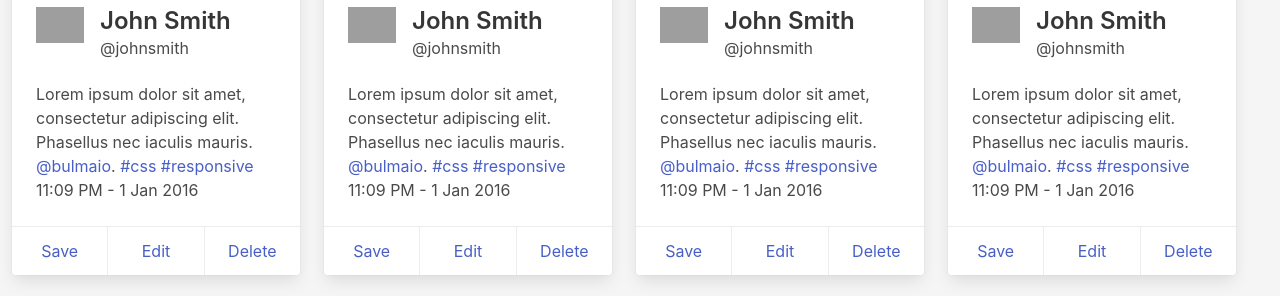
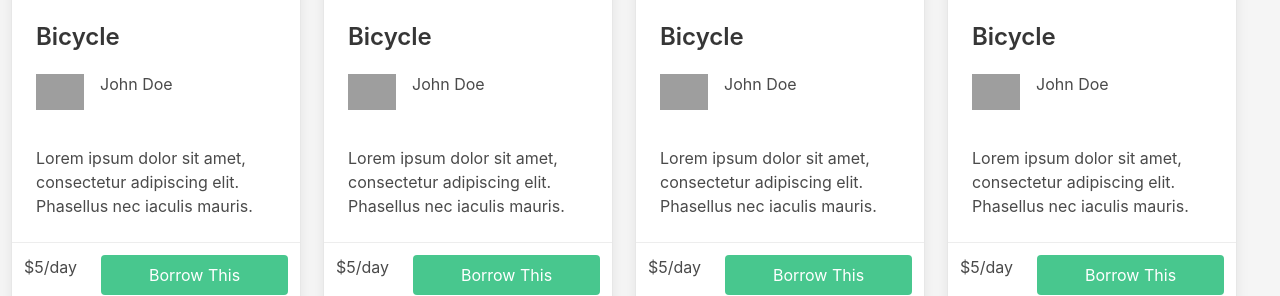
Before and after one commit to nathanjh-28/Borrow-This, a Django app: page /browse/ in a window 1280 px wide. Shown: the part 923-1219 px from the top of the page. Run offline with Django 3.2, Linux system fonts and the light colour scheme; grey boxes are pictures that could not be loaded.

Commit message:
feel like a good stopping point for the templates dashboard browse and home

```diff
--- a/rentals_app/static/css/main.css
+++ b/rentals_app/static/css/main.css
@@ -14,7 +14,35 @@ footer {
     text-align: right;
 }
 
-/* browse page layout */
+.blue-logo{
+    color: #0794D2;
+}
+
+/* main{
+    display: flex;
+    justify-content: center;
+} */
+
+.container {
+    width: 80%;
+}
+
+/* home page layout
+------------------------------------------- */
+
+/* .home-page-container {
+    display: flex;
+    justify-content: center;
+} */
+
+.welcome{
+    width: 80%;
+    display: flex;
+    justify-content: center;
+}
+
+/* browse page layout
+--------------------------------------------*/
 
 /* https://getflywheel.com/layout/flexbox-create-modern-card-design-layout/ */
 
@@ -34,7 +62,10 @@ footer {
     max-width: 22.5%;
 }
 
-/* dashboard layout */
+/* dashboard layout
+--------------------------------------------*/
+
+
 
 .profile-section, .my-things {
     display:flex;
--- a/rentals_app/templates/base.html
+++ b/rentals_app/templates/base.html
@@ -16,7 +16,7 @@
     <nav class="navbar" role="navigation" aria-label="main navigation">
         <div class="navbar-brand">
             <a class="navbar-item" href="/">
-                <h2 class="title is-3">Borrow This!</h2>
+                <h2 class="title is-3">Borrow This<span class="blue-logo">!</span></h2>
             </a>
         </div>
 
--- a/rentals_app/templates/browse.html
+++ b/rentals_app/templates/browse.html
@@ -2,8 +2,9 @@
 
 
 {% block content %}
+
 <section>
-    <h3 class="subtitle is-3">
+    <h3 class="subtitle is-3 mx-3">
         You are currently looking <span class="has-text-weight-bold">CAMERA GEAR</span>  in  <span class="has-text-weight-bold"> LOS ANGELES </span>
     </h3>
 </section>
@@ -14,34 +15,31 @@
     <div class="card br-rental-item mx-3 my-3">
         <div class="card-image">
             <figure class="image is-4by3">
-                <img src="https://bulma.io/images/placeholders/1280x960.png" alt="Placeholder image">
+                <img src="https://images.unsplash.com/photo-1570106335104-fd2fe80c632e?ixlib=rb-1.2.1&ixid=eyJhcHBfaWQiOjEyMDd9&auto=format&fit=crop&w=824&q=80" alt="Placeholder image">
             </figure>
         </div>
         <div class="card-content">
+            <p class="title is-4">Bicycle</p>
             <div class="media">
                 <div class="media-left">
                     <figure class="image is-48x48">
-                        <img src="https://bulma.io/images/placeholders/96x96.png" alt="Placeholder image">
+                        <img src="https://images.unsplash.com/photo-1522075469751-3a6694fb2f61?ixlib=rb-1.2.1&ixid=eyJhcHBfaWQiOjEyMDd9&auto=format&fit=crop&w=800&q=80" alt="Placeholder image">
                     </figure>
                 </div>
                 <div class="media-content">
-                    <p class="title is-4">John Smith</p>
-                    <p class="subtitle is-6">@johnsmith</p>
+                    <p class="subtitle is-6">John Doe</p>
                 </div>
             </div>
 
             <div class="content">
                 Lorem ipsum dolor sit amet, consectetur adipiscing elit.
-                Phasellus nec iaculis mauris. <a>@bulmaio</a>.
-                <a href="#">#css</a> <a href="#">#responsive</a>
-                <br>
-                <time datetime="2016-1-1">11:09 PM - 1 Jan 2016</time>
+                Phasellus nec iaculis mauris.
             </div>
         </div>
         <footer class="card-footer">
-            <a href="#" class="card-footer-item">Save</a>
-            <a href="#" class="card-footer-item">Edit</a>
-            <a href="#" class="card-footer-item">Delete</a>
+            <p class="mx-3 my-3"> $5/day</p>
+            <!-- <a href="#" class="card-footer-item">Edit</a> -->
+            <button href="" class="card-footer-item button is-success my-3 mx-3">Borrow This</button>
           </footer>
         </div>
     </div>
--- a/rentals_app/templates/dashboard.html
+++ b/rentals_app/templates/dashboard.html
@@ -12,7 +12,7 @@
         <article class="media">
             <div class="media-left">
                 <figure class="image profile-pic">
-                    <img src="https://images.unsplash.com/photo-1549068106-b024baf5062d?ixlib=rb-1.2.1&ixid=eyJhcHBfaWQiOjEyMDd9&auto=format&fit=crop&w=634&q=80" alt="Image" width="245px" height="245px">
+                    <img src="https://images.unsplash.com/photo-1522075469751-3a6694fb2f61?ixlib=rb-1.2.1&ixid=eyJhcHBfaWQiOjEyMDd9&auto=format&fit=crop&w=800&q=80" alt="Image" width="245px" height="245px">
                 </figure>
             </div>
             <div class="media-content">
@@ -45,7 +45,7 @@
         <div class="card my-rental-item mx-2 mb-2">
             <div class="card-image">
                 <figure class="image is-4by3">
-                    <img src="https://bulma.io/images/placeholders/1280x960.png" alt="Placeholder image">
+                    <img src="https://images.unsplash.com/photo-1570106335104-fd2fe80c632e?ixlib=rb-1.2.1&ixid=eyJhcHBfaWQiOjEyMDd9&auto=format&fit=crop&w=824&q=80" alt="Placeholder image">
                 </figure>
             </div>
             <div class="card-content">
@@ -74,7 +74,7 @@
         <div class="card my-rental-item mx-2 mb-2">
             <div class="card-image">
                 <figure class="image is-4by3">
-                    <img src="https://bulma.io/images/placeholders/1280x960.png" alt="Placeholder image">
+                    <img src="https://images.unsplash.com/photo-1570106335104-fd2fe80c632e?ixlib=rb-1.2.1&ixid=eyJhcHBfaWQiOjEyMDd9&auto=format&fit=crop&w=824&q=80" alt="Placeholder image">
                 </figure>
             </div>
             <div class="card-content">
```
Also changed, not shown: rentals_app/templates/home.html (+22 -5 lines).
